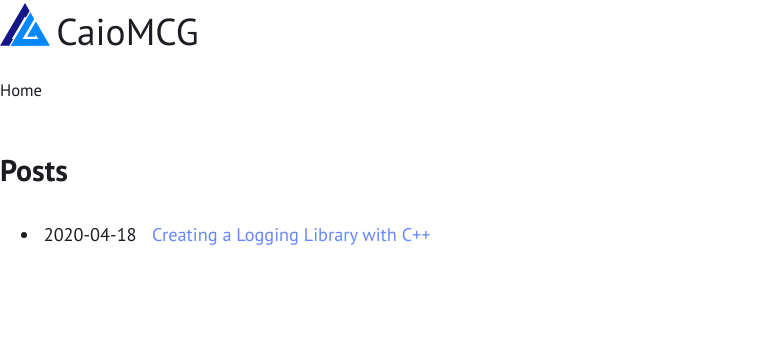
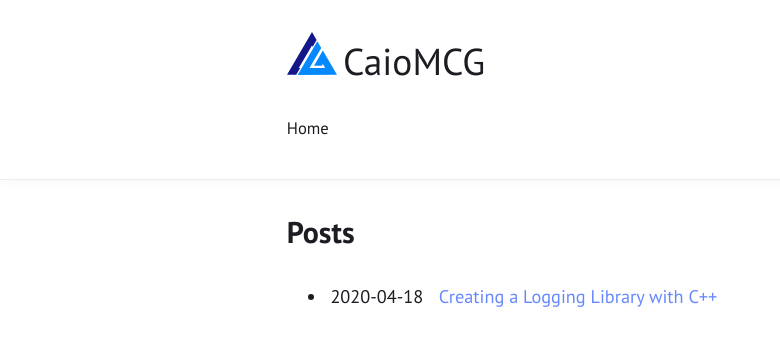
Before and after one commit to caiomcg/caiomcg.github.io, a Jekyll site: the page built from index.html, in a window 1280 px wide. Shown: the top 346 px of the page, without its empty margins (0-780 px from the left). Built offline with Jekyll 4.4.1, drawn with Linux system fonts in a browser that asks for light colours.

Commit message:
Fix typo

```diff
--- a/_layouts/default.html
+++ b/_layouts/default.html
@@ -1,4 +1,4 @@
-<DOCTYPE html>
+<!DOCTYPE html>
 <html lang="{{ page.lang | default: site.lang | default: "en" }}">
 <title>{% if page.title %}{{ page.title | escape }} | {% endif %}{{ site.title | escape }}</title>
 <meta charset="{{ site.encoding }}">
```
